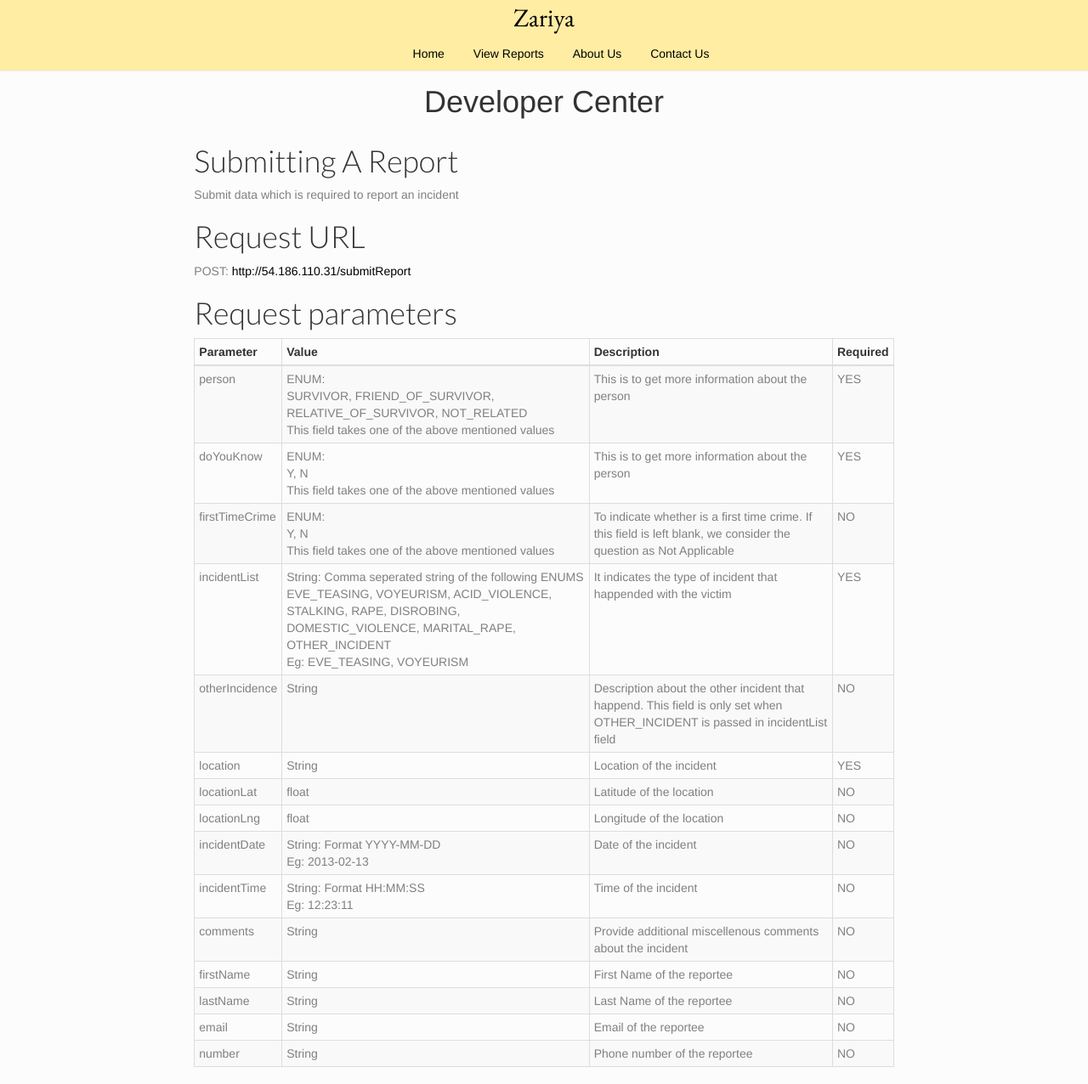
After one commit to navina/avaaz, a Node server app: page /api in a window 1280 px wide. The commit adds this page. Shown: the whole page at 85% size. Run offline with Node 20, Linux system fonts and the light colour scheme; some libraries are stand-ins or nearby versions.

Commit message:
Adding developer api with content and description

```diff
--- a/app.js
+++ b/app.js
@@ -44,6 +44,7 @@ app.get('/info', routes.info);
 app.get('/connect', routes.connect);
 app.get('/track', routes.track);
 app.get('/thankyou', routes.thankyou);
+app.get('/api', routes.api);
 
 http.createServer(app).listen(app.get('port'), function(){
   console.log('Express server listening on port ' + app.get('port'));
--- a/public/javascripts/chaya.js
+++ b/public/javascripts/chaya.js
@@ -4,7 +4,10 @@ $(document).ready(function(){
 
 	$("#date").datepicker();
 
-	$("#other_incident").click(function() {
+	$( "#date" ).datepicker("option", "dateFormat", "yy-mm-dd" );
+
+
+	$("#OTHER_INCIDENT").click(function() {
   		var isChecked = $(this).is(':checked');
   		if(isChecked)
     	{
@@ -153,23 +156,34 @@ function onSubmission()
 
  	console.log("Inside for submission");
 
- 	window.open("/thankyou","_self");
- /*	$.post( "/submitReport",
- 		{ 	"person": person,
+
+	console.log("Inside for submission");
+	event.preventDefault();
+
+	$.post( "/submitReport",
+	   {      "person": person,
 	        "doYouKnow": doYouKnow,
 	        "firstTimeCrime": firstTimeCrime,
- 			"incident_list": incident_list,
+	        "incidentList": incident_list,
 	        "otherIncidence": otherIncidence,
 	        "location" : location,
 	        "locationLat" : locationLat,
 	        "locationLng": locationLng,
- 			"date" : date,
- 			"comments" : comments,
+	        "incidentDate" : date,
+	        "incidentTime" : time,
+	        "comments": comments,
 	        "firstName" : firstName,
 	        "lastName" : lastName,
 	        "email": email,
- 			"number" : number});
- 	event.preventDefault(); */
+	        "number" : number}, function(response, status, xhr){
+	             if(xhr.status == 200)
+	             {
+	                  window.open("/thankyou","_self");
+	             }
+        });
+
+
+
 
 }
 
--- a/public/stylesheets/lighter.css
+++ b/public/stylesheets/lighter.css
@@ -77,6 +77,9 @@ body, h1, h2, h3, h4, h5, h6 {
   font-family: Lato;
   font-weight:300;
 }
+.table td {
+    text-align: left;
+  }
 
 @media screen and (max-width: 768px) {
   .navbar ul.nav li {
--- a/routes/backend.js
+++ b/routes/backend.js
@@ -22,15 +22,15 @@ module.exports.fetchData = function(callback) {
 
 module.exports.processForm = function(data, callback) {
 	var reporterRelation = processReporterRelation(data.person);  // !! make this mandatory? - Needs to be consistent with Backend Enum strings!
-	var firstTime = data.firstTime; // !! make this mandatory ?
+	var firstTime = data.firstTimeCrime; // !! make this mandatory ?
     var doYouKnowAssailant = data.doYouKnow; // !! make this mandatory or give an option like don't want to disclose
     var incidentList = returnEmptyOnUndefined(data.incidentList); // !! make this mandatory ; otherwise what is the point of this data collection
     var otherIncidence = data.otherIncidence; // !! make this non-empty if no option is chosen from the list above
     var location = returnEmptyOnUndefined(data.location);
     var locationLat = returnEmptyOnUndefined(data.locationLat);
     var locationLng = returnEmptyOnUndefined(data.locationLng);
-    var incidentDate = returnCurrentDateOnUndefined(data.date);	// !! since it is defined as Not null, for now just put current time and date
-    var incidentTime  = returnCurrentTimeOnUndefined(data.time);
+    var incidentDate = returnCurrentDateOnUndefined(data.incidentDate);	// !! since it is defined as Not null, for now just put current time and date
+    var incidentTime  = returnCurrentTimeOnUndefined(data.incidentTime);
     var comments = returnEmptyOnUndefined(data.comments);
     var firstName = returnEmptyOnUndefined(data.firstName);
     var lastName = returnEmptyOnUndefined(data.lastName);
--- a/routes/index.js
+++ b/routes/index.js
@@ -79,6 +79,10 @@ exports.thankyou = function(req, res){
     res.render('thankyou')
 }
 
+exports.api = function(req, res){
+    res.render('api')
+}
+
 
 exports.index = function(req, res){
 
--- /dev/null
+++ b/views/api.html
@@ -0,0 +1,117 @@
+<div class="container-full">
+  <div class="row">
+    <div class="col-lg-12 text-center v-center">
+      <h1>Developer Center</h1>
+ 		<div class="col-md-8 col-md-offset-2 justified">
+ 			<h1 class="lato-section-header">Submitting A Report</h1>
+			Submit data which is required to report an incident
+			<h1 class="lato-section-header">Request URL</h1>
+			POST: <a href="http://54.186.110.31/submitReport">http://54.186.110.31/submitReport</a> <br/>
+			<h1 class="lato-section-header">Request parameters</h1>
+			<table class="table table-striped table-bordered table-condensed">
+ 			<thead>
+        	<tr>
+	            <th>Parameter</th>
+	            <th>Value</th>
+	            <th>Description</th>
+	            <th>Required</th>
+        	</tr>
+    		</thead>
+    		<tbody>
+	        <tr>
+	            <td>person</td>
+	            <td>ENUM: <br/>SURVIVOR, FRIEND_OF_SURVIVOR, RELATIVE_OF_SURVIVOR, NOT_RELATED<br/>This field takes one of the above mentioned values</td>
+	            <td>This is to get more information about the person</td>
+	            <td>YES</td>
+	        </tr>
+	        <tr>
+	            <td>doYouKnow</td>
+	            <td>ENUM: <br/>Y, N<br/>This field takes one of the above mentioned values</td>
+	            <td>This is to get more information about the person</td>
+	            <td>YES</td>
+	        </tr>
+	        <tr>
+	            <td>firstTimeCrime</td>
+	            <td>ENUM: <br/>Y, N<br/>This field takes one of the above mentioned values</td>
+	            <td>To indicate whether is a first time crime. If this field is left blank, we consider the question as Not Applicable</td>
+	            <td>NO</td>
+	        </tr>
+	        <tr>
+	            <td>incidentList</td>
+	            <td>String: Comma seperated string of the following ENUMS<br/>EVE_TEASING, VOYEURISM, ACID_VIOLENCE, STALKING, RAPE, DISROBING, DOMESTIC_VIOLENCE, MARITAL_RAPE, OTHER_INCIDENT<br/>Eg: EVE_TEASING, VOYEURISM</td>
+	            <td>It indicates the type of incident that happended with the victim</td>
+	            <td>YES</td>
+	        </tr>
+	        <tr>
+	            <td>otherIncidence</td>
+	            <td>String
+	            <td>Description about the other incident that happend. This field is only set when OTHER_INCIDENT is passed in incidentList field</td>
+	            <td>NO</td>
+	        </tr>
+	        <tr>
+	            <td>location</td>
+	            <td>String
+	            <td>Location of the incident</td>
+	            <td>YES</td>
+	        </tr>
+	        <tr>
+	            <td>locationLat</td>
+	            <td>float
+	            <td>Latitude of the location</td>
+	            <td>NO</td>
+	        </tr>
+	        <tr>
+	            <td>locationLng</td>
+	            <td>float
+	            <td>Longitude of the location</td>
+	            <td>NO</td>
+	        </tr>
+	        <tr>
+	            <td>incidentDate</td>
+	            <td>String: Format YYYY-MM-DD  <br/> Eg: 2013-02-13
+	            <td>Date of the incident</td>
+	            <td>NO</td>
+	        </tr>
+	        <tr>
+	            <td>incidentTime</td>
+	            <td>String: Format HH:MM:SS  <br/> Eg: 12:23:11
+	            <td>Time of the incident</td>
+	            <td>NO</td>
+	        </tr>
+	        <tr>
+	            <td>comments</td>
+	            <td>String
+	            <td>Provide additional miscellenous comments about the incident</td>
+	            <td>NO</td>
+	        </tr>
+	        <tr>
+	            <td>firstName</td>
+	            <td>String
+	            <td>First Name of the reportee</td>
+	            <td>NO</td>
+	        </tr>
+	        <tr>
+	            <td>lastName</td>
+	            <td>String
+	            <td>Last Name of the reportee</td>
+	            <td>NO</td>
+	        </tr>
+	        <tr>
+	            <td>email</td>
+	            <td>String
+	            <td>Email of the reportee</td>
+	            <td>NO</td>
+	        </tr>
+	        <tr>
+	            <td>number</td>
+	            <td>String
+	            <td>Phone number of the reportee</td>
+	            <td>NO</td>
+	        </tr>
+
+    		</tbody>
+			</table>
+		    </div>
+    </div>
+  </div>
+</div>
--- /dev/null
+++ b/views/api.jade
@@ -0,0 +1,4 @@
+extends layout
+
+block content
+    include api.html
```
Also changed, not shown: views/submitReport.html (+9 -9 lines). Lines whose indentation alone changed are shown as unchanged.
